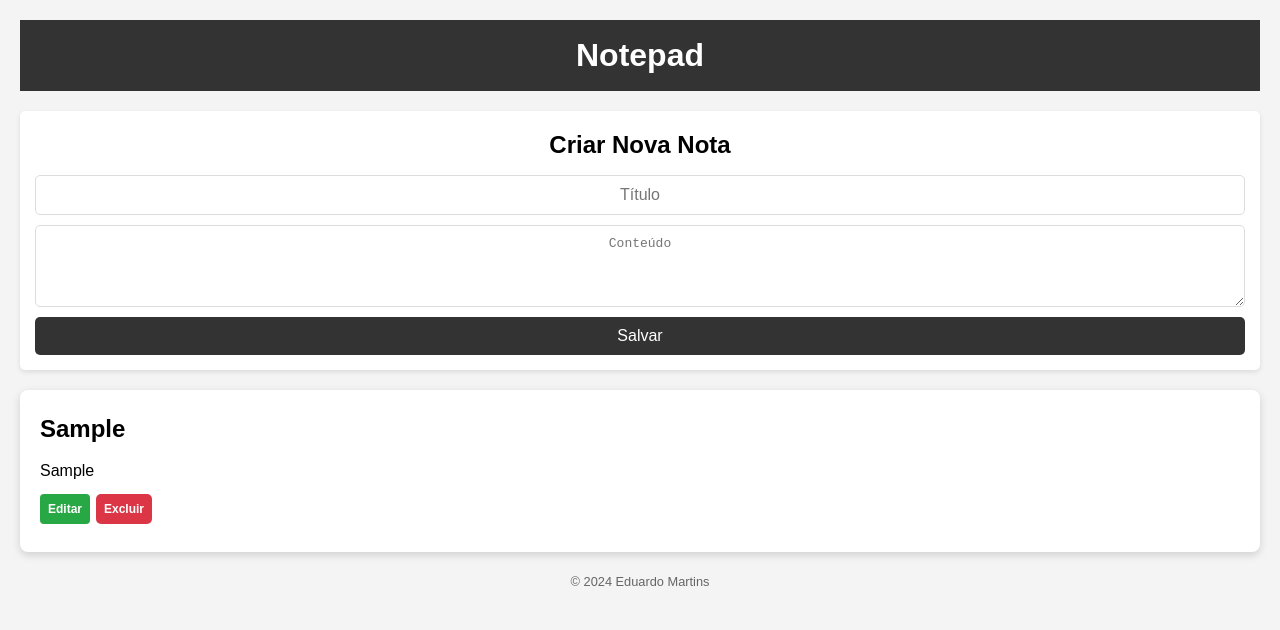
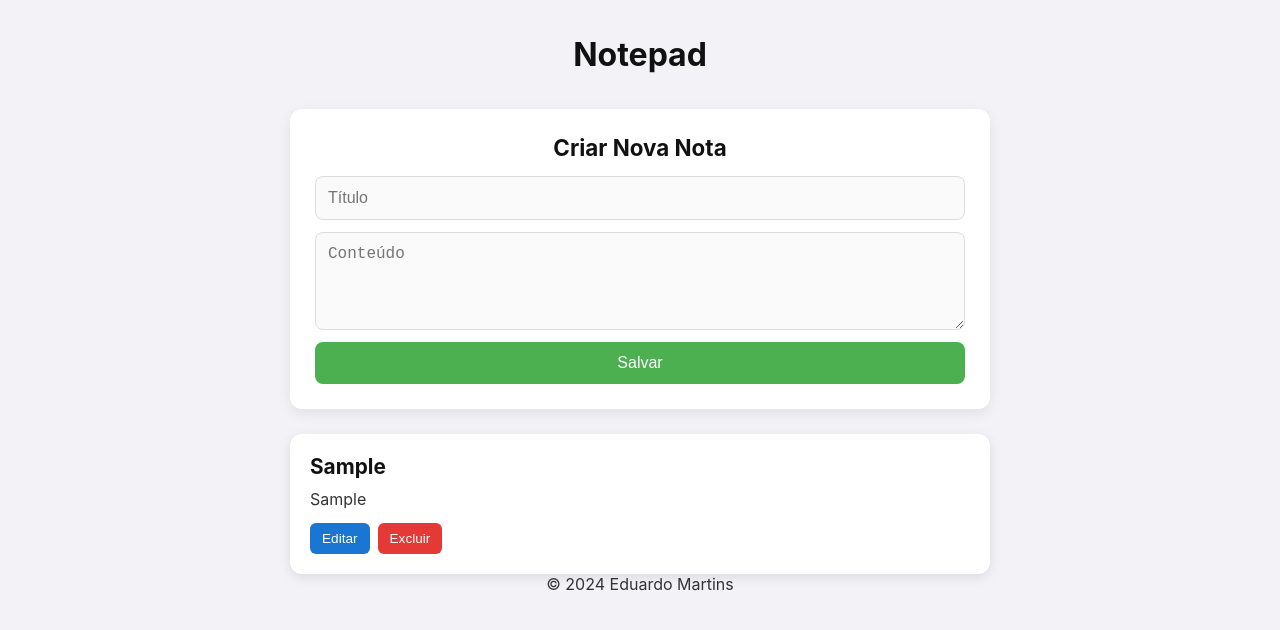
Before and after one commit to eduardomartins2/frontend-posts, a plain HTML site: page index.html in a window 1280 px wide. Both pictures are taken after typing "Sample", "Sample" into the empty fields and a click on the button "Salvar". Drawn offline with Linux system fonts and the light colour scheme.

Commit message:
feat(ui): apply modern minimalistic design, spacing, palette and typography

```diff
--- a/css/style.css
+++ b/css/style.css
@@ -1,3 +1,6 @@
+/* ------------------------------
+    RESET & BASE
+------------------------------ */
 * {
     margin: 0;
     padding: 0;
@@ -5,188 +8,196 @@
 }
 
 body {
-    font-family: Arial, sans-serif;
-    line-height: 1.6;
+    font-family: "Inter", Arial, sans-serif;
+    background: #f2f2f7;
+    color: #333;
     padding: 20px;
-    background-color: #f4f4f4;
+    display: flex;
+    flex-direction: column;
+    align-items: center;
 }
 
-header {
-    background-color: #333;
-    color: #fff;
-    padding: 10px 0;
-    text-align: center;
-}
-
+/* Container centralizado */
 main {
+    width: 100%;
+    max-width: 700px;
     margin-top: 20px;
 }
 
-#posts {
-    display: grid;
-    grid-template-columns: repeat(auto-fit, minmax(300px, 1fr));
-    gap: 20px;
+/* ------------------------------
+    HEADER
+------------------------------ */
+header {
+    width: 100%;
+    max-width: 700px;
+    text-align: center;
+    padding: 15px 0;
 }
 
-.post {
-    background-color: #fff;
-    padding: 20px;
-    border-radius: 8px;
-    box-shadow: 0 3px 8px rgba(0,0,0,0.15);
-    font-size: 1em;
+header h1 {
+    font-size: 2rem;
+    font-weight: 700;
+    color: #111;
 }
 
-.post h2 {
-    margin-bottom: 10px;
-}
-
-.post p {
-    margin-bottom: 10px;
-}
-
-footer {
-    text-align: center;
-    margin-top: 20px;
-    font-size: 0.8em;
-    color: #666;
-}
-
+/* ------------------------------
+    FORM NOVA NOTA
+------------------------------ */
 #create-post {
-    margin-bottom: 20px;
-    padding: 15px;
-    background-color: #fff;
-    border-radius: 5px;
-    box-shadow: 0 2px 5px rgba(0, 0, 0, 0.1);
-    justify-content: center;
-    display: flex;
-    align-items: stretch;
-    flex-direction: column;
-    flex-wrap: nowrap;
+    background: #ffffff;
+    padding: 25px;
+    border-radius: 12px;
+    box-shadow: 0 4px 14px rgba(0, 0, 0, 0.08);
+    margin-bottom: 25px;
 }
 
 #create-post h2 {
-    margin-bottom: 10px;
+    margin-bottom: 15px;
     text-align: center;
+    font-size: 1.4rem;
+    color: #111;
 }
 
 #create-post form {
     display: flex;
     flex-direction: column;
+    gap: 12px;
 }
 
 #create-post input,
 #create-post textarea {
-    margin-bottom: 10px;
-    padding: 10px;
-    font-size: 1em;
-    border-radius: 5px;
+    padding: 12px;
+    border-radius: 8px;
     border: 1px solid #ddd;
-    text-align: center;
+    background: #fafafa;
+    font-size: 1rem;
 }
 
 #create-post button {
-    padding: 10px;
-    font-size: 1em;
-    color: #fff;
-    background-color: #333;
+    background-color: #4CAF50;
     border: none;
-    border-radius: 5px;
+    padding: 12px;
+    border-radius: 8px;
     cursor: pointer;
+    color: white;
+    font-size: 1rem;
+    transition: 0.2s ease;
 }
 
 #create-post button:hover {
-    background-color: #555;
+    background-color: #3d8b41;
 }
 
-.comment-form {
-    margin-top: 15px;
+/* ------------------------------
+    CARDS (NOTAS)
+------------------------------ */
+#posts {
+    display: flex;
+    flex-direction: column;
+    gap: 18px;
 }
 
-.comment-form textarea {
-    width: 100%;
-    font-size: 0.9em;
-    padding: 6px;
-    border-radius: 5px;
-    border: 1px solid #ddd;
-    resize: vertical;
-    margin-bottom: 20px;
-    box-sizing: border-box;
-    text-align: left;
-  }
-
-.comment-form button {
-    padding: 6px 8px;
-    font-size: 0.8em;
-    color: #fff;
-    background-color: #333;
-    border: none;
-    border-radius: 5px;
-    cursor: pointer;
+.post {
+    background: #ffffff;
+    padding: 20px;
+    border-radius: 12px;
+    box-shadow: 0 3px 12px rgba(0,0,0,0.10);
+    transition: transform .15s ease, box-shadow .15s ease;
 }
 
-.comment-form button:hover {
-    background-color: #555;
+.post:hover {
+    transform: translateY(-2px);
+    box-shadow: 0 6px 16px rgba(0,0,0,0.15);
 }
 
-.edit-btn, .delete-btn {
-    padding: 4px 8px;            /* Bem pequenos */
-    font-size: 0.75em;
+.post h2 {
+    margin-bottom: 8px;
+    font-size: 1.3rem;
+    color: #111;
+}
+
+.post p {
+    line-height: 1.5;
+    margin-bottom: 12px;
+}
+
+/* Botões */
+.post-buttons {
+    display: flex;
+    gap: 8px;
+}
+
+.edit-btn,
+.delete-btn {
     border: none;
-    border-radius: 4px;
+    padding: 8px 12px;
+    font-size: 0.85rem;
+    border-radius: 6px;
     cursor: pointer;
-    font-weight: bold;
-    color: white;
+    color: #fff;
+    transition: 0.15s ease;
 }
 
 .edit-btn {
-    background-color: #28a745;   /* Verde */
+    background-color: #1976D2;
 }
 
 .edit-btn:hover {
-    background-color: #1e7e34;
+    background-color: #155fa8;
 }
 
-.edit-tag {
-    color: #888;
-    font-size: 0.8em;
+.delete-btn {
+    background-color: #E53935;
 }
 
-/* --- MODAL --- */
+.delete-btn:hover {
+    background-color: #c62828;
+}
 
+/* ------------------------------
+    COMENTÁRIOS
+------------------------------ */
+.comments {
+    font-size: 0.85rem;
+    opacity: 0.85;
+    border-left: 3px solid #ddd;
+    padding-left: 10px;
+    margin-top: 10px;
+}
+
+/* ------------------------------
+    MODAL
+------------------------------ */
 .modal {
     display: none;
     position: fixed;
-    z-index: 999;
-    left: 0;
-    top: 0;
-    width: 100%;
-    height: 100%;
-    overflow: auto;
-    background-color: rgba(0,0,0,0.6);
+    inset: 0;
+    background: rgba(0,0,0,0.6);
     backdrop-filter: blur(3px);
+    justify-content: center;
+    align-items: center;
 }
 
 .modal-content {
-    background-color: #fff;
-    margin: 10% auto;
-    padding: 20px;
-    border-radius: 10px;
+    background: white;
+    padding: 25px;
+    border-radius: 12px;
     width: 90%;
     max-width: 450px;
-    box-shadow: 0 4px 10px rgba(0,0,0,0.25);
+    box-shadow: 0 4px 16px rgba(0,0,0,0.20);
     animation: modalShow 0.25s ease-out;
 }
 
 @keyframes modalShow {
-    from { transform: translateY(-40px); opacity: 0; }
-    to { transform: translateY(0); opacity: 1; }
+    from { opacity: 0; transform: translateY(-20px); }
+    to   { opacity: 1; transform: translateY(0); }
 }
 
 .close {
     float: right;
     font-size: 26px;
     cursor: pointer;
-    color: #555;
+    color: #444;
 }
 
 .close:hover {
@@ -196,80 +207,24 @@ footer {
 .modal-content input,
 .modal-content textarea {
     width: 100%;
-    margin: 10px 0;
-    padding: 10px;
-    font-size: 1em;
-    border-radius: 6px;
+    padding: 12px;
+    font-size: 1rem;
+    border-radius: 8px;
     border: 1px solid #ccc;
+    margin-top: 10px;
 }
 
 #save-edit-btn {
     width: 100%;
     padding: 12px;
-    font-size: 1em;
-    background-color: #007bff;
+    background: #4CAF50;
+    color: white;
     border: none;
     border-radius: 8px;
     cursor: pointer;
-    color: white;
+    margin-top: 15px;
 }
 
 #save-edit-btn:hover {
-    background-color: #0056b3;
+    background: #3d8b41;
 }
-
-.post-buttons {
-    display: flex;
-    gap: 10px;
-    margin-bottom: 10px;
-}
-
-.delete-btn {
-    padding: 8px;
-    background-color: #dc3545;
-    color: white;
-    border: none;
-    border-radius: 5px;
-    cursor: pointer;
-}
-
-.delete-comment {
-    color: #d9534f;
-    cursor: pointer;
-    margin-left: 10px;
-    font-size: 0.9em;
-}
-
-.delete-btn:hover {
-    background-color: #b52a36;
-}
-
-.delete-comment:hover {
-    text-decoration: underline;
-}
-
-.comments {
-    font-size: 0.85em;        /* texto menor */
-    opacity: 0.8;             /* menos destaque */
-    margin-top: 10px;
-    padding-left: 10px;
-    border-left: 2px solid #ddd; /* uma pequena linha lateral */
-}
-
-.comments p {
-    margin-bottom: 6px;
-}
-
-.post {
-    background-color: #fff;
-    padding: 20px;
-    border-radius: 8px;
-    box-shadow: 0 3px 8px rgba(0,0,0,0.15);
-    font-size: 1em;
-}
-
-.post-buttons {
-    display: flex;
-    gap: 6px;
-    margin-bottom: 8px;
-}
```
